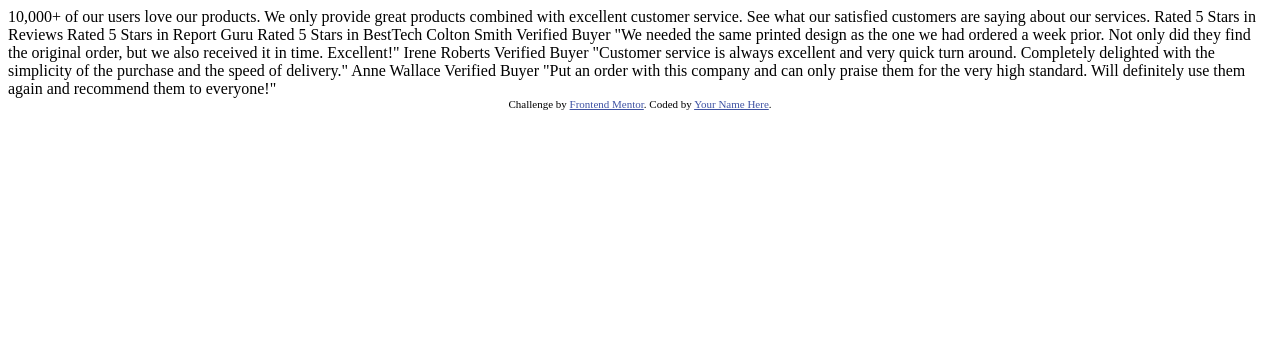
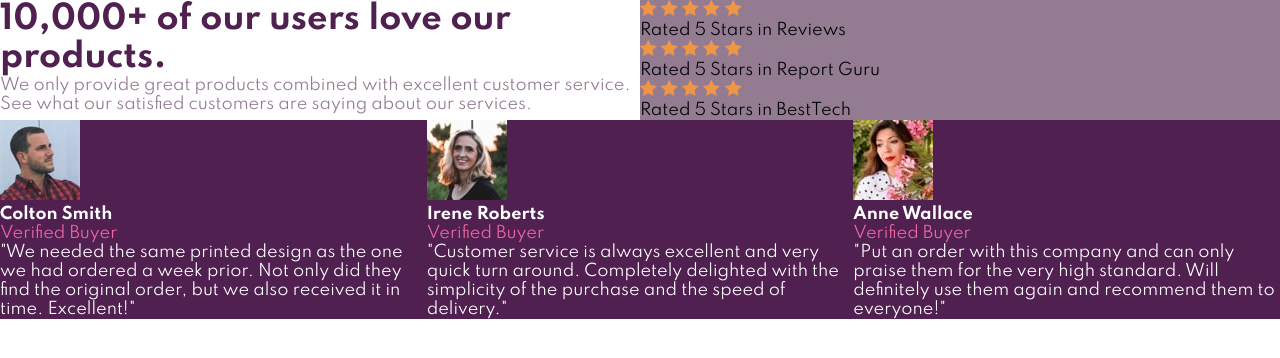
Before and after one commit to guidani/frontendmentor-challenges, a website: page 05-social-proof-section-master/index.html in a window 1280 px wide. Drawn offline with Linux system fonts and the light colour scheme.

Commit message:
added some styles

```diff
--- a/05-social-proof-section-master/index.html
+++ b/05-social-proof-section-master/index.html
@@ -3,59 +3,112 @@
   <head>
     <meta charset="UTF-8" />
     <meta name="viewport" content="width=device-width, initial-scale=1.0" />
-    <!-- displays site properly based on user's device -->
-
     <link
       rel="icon"
       type="image/png"
       sizes="32x32"
       href="./images/favicon-32x32.png"
     />
+    <title>Frontend Mentor | Social proof section</title>
+    <link rel="stylesheet" href="style.css">
 
-    <title>Frontend Mentor | Social proof section</title>
-
-    <!-- Feel free to remove these styles or customise in your own stylesheet 👍 -->
-    <style>
-      .attribution {
-        font-size: 11px;
-        text-align: center;
-      }
-      .attribution a {
-        color: hsl(228, 45%, 44%);
-      }
-    </style>
   </head>
   <body>
-    10,000+ of our users love our products.
-
+    <main>
+      <div class="presentation">
+        <h1>10,000+ of our users love our products.</h1>
+        <p>
           We only provide great products combined with excellent customer service.
           See what our satisfied customers are saying about our services.
+        </p>
+      </div>
 
-    Rated 5 Stars in Reviews
-    Rated 5 Stars in Report Guru
-    Rated 5 Stars in BestTech
+      <div class="ratings">
+        <ul>
+          <li>
+            <div class="icons-star">
+              <img src="images/icon-star.svg" alt="icon star">
+              <img src="images/icon-star.svg" alt="icon star">
+              <img src="images/icon-star.svg" alt="icon star">
+              <img src="images/icon-star.svg" alt="icon star">
+              <img src="images/icon-star.svg" alt="icon star">
+            </div>
+            <span>Rated 5 Stars in Reviews</span>
+          </li>
+          <li>
+            <div class="icons-star">
+              <img src="images/icon-star.svg" alt="icon star">
+              <img src="images/icon-star.svg" alt="icon star">
+              <img src="images/icon-star.svg" alt="icon star">
+              <img src="images/icon-star.svg" alt="icon star">
+              <img src="images/icon-star.svg" alt="icon star">
+            </div>
+            <span>Rated 5 Stars in Report Guru</span>
+          </li>
+          <li>
+            <div class="icons-star">
+              <img src="images/icon-star.svg" alt="icon star">
+              <img src="images/icon-star.svg" alt="icon star">
+              <img src="images/icon-star.svg" alt="icon star">
+              <img src="images/icon-star.svg" alt="icon star">
+              <img src="images/icon-star.svg" alt="icon star">
+            </div>
+            <span>Rated 5 Stars in BestTech</span>
+          </li>
+        </ul>
+      </div>
 
-    Colton Smith
-    Verified Buyer
+
+    <section class="testimonials">
+      <article>
+        <header>
+          <figure>
+            <img src="images/image-colton.jpg" alt="Colton Smith">
+          </figure>
+          <div class="subject">
+            <h4 class="subject-name">Colton Smith</h4>
+            <span class="subject-role">Verified Buyer</span>
+          </div>
+        </header>
+        <p class="description">
           "We needed the same printed design as the one we had ordered a week prior.
           Not only did they find the original order, but we also received it in time.
           Excellent!"
+        </p>
+      </article>
 
-    Irene Roberts
-    Verified Buyer
+      <article>
+        <header>
+          <figure>
+            <img src="images/image-irene.jpg" alt="Irene Roberts">
+          </figure>
+          <div class="subject">
+            <h4 class="subject-name">Irene Roberts</h4>
+            <span class="subject-role">Verified Buyer</span>
+          </div>
+        </header>
+        <p class="description">
           "Customer service is always excellent and very quick turn around. Completely
           delighted with the simplicity of the purchase and the speed of delivery."
+        </p>
+      </article>
 
-    Anne Wallace
-    Verified Buyer
+      <article>
+        <header>
+          <figure>
+            <img src="images/image-anne.jpg" alt="Anne Wallace">
+          </figure>
+          <div class="subject">
+            <h4 class="subject-name">Anne Wallace</h4>
+            <span class="subject-role">Verified Buyer</span>
+          </div>
+        </header>
+        <p class="description">
           "Put an order with this company and can only praise them for the very high
           standard. Will definitely use them again and recommend them to everyone!"
-
-    <div class="attribution">
-      Challenge by
-      <a href="https://www.frontendmentor.io?ref=challenge" target="_blank"
-        >Frontend Mentor</a
-      >. Coded by <a href="#">Your Name Here</a>.
-    </div>
+        </p>
+      </article>
+    </section>
+  </main>
   </body>
 </html>
--- /dev/null
+++ b/05-social-proof-section-master/sass/_fonts.scss
@@ -0,0 +1 @@
+@import url('https://fonts.googleapis.com/css2?family=Spartan:wght@400;500;700&display=swap');
--- /dev/null
+++ b/05-social-proof-section-master/sass/_footer.scss
@@ -0,0 +1,7 @@
+.attribution {
+    font-size: 11px;
+    text-align: center;
+  }
+  .attribution a {
+    color: hsl(228, 45%, 44%);
+  }
--- /dev/null
+++ b/05-social-proof-section-master/sass/_reset.scss
@@ -0,0 +1,18 @@
+*{
+    margin: 0;
+    padding: 0;
+    box-sizing: border-box;
+}
+
+body{
+    font-family: 'Spartan', sans-serif;
+}
+
+a{
+    text-decoration: none;
+    cursor: pointer;
+}
+
+ul{
+    list-style: none;
+}
--- /dev/null
+++ b/05-social-proof-section-master/sass/_variables.scss
@@ -0,0 +1,5 @@
+$very-dark-magenta: hsl(300, 43%, 22%);
+$soft-pink: hsl(333, 80%, 67%);
+$dark-grayish-magenta: hsl(303, 10%, 53%);
+$light-grayish-magenta: hsl(300, 24%, 96%);
+$white: hsl(0, 0%, 100%);
--- /dev/null
+++ b/05-social-proof-section-master/sass/style.scss
@@ -0,0 +1,50 @@
+@import 'fonts';
+@import 'reset';
+@import 'variables';
+@import 'footer';
+
+main,
+.testimonials{
+    display: grid;
+    grid-template-columns: 1fr;
+}
+
+@media (min-width: 860px){
+    main{
+        grid-template-columns: repeat(2, 50%);
+    }
+
+    .testimonials{
+        grid-template-columns: repeat(3, 1fr);
+        grid-column: span 2;
+    }
+}
+
+h1{
+    color: $very-dark-magenta;
+    font-weight: 700;
+}
+
+p{
+    color: $dark-grayish-magenta;
+}
+
+li{
+    background-color: $dark-grayish-magenta;
+}
+
+// testimonials
+
+article{
+    background-color: $very-dark-magenta;
+
+    h4{
+        font-weight: 700;
+    }
+    span{
+        color: $soft-pink;
+    }
+    p, h4{
+        color: $white;
+    }
+}
```
Also changed, not shown: 05-social-proof-section-master/package.json (added, +13 -0 lines), 05-social-proof-section-master/README-template.md (deleted), 05-social-proof-section-master/README.md (deleted), 05-social-proof-section-master/style.css (added), 1 other file. Lines whose indentation alone changed are shown as unchanged.
